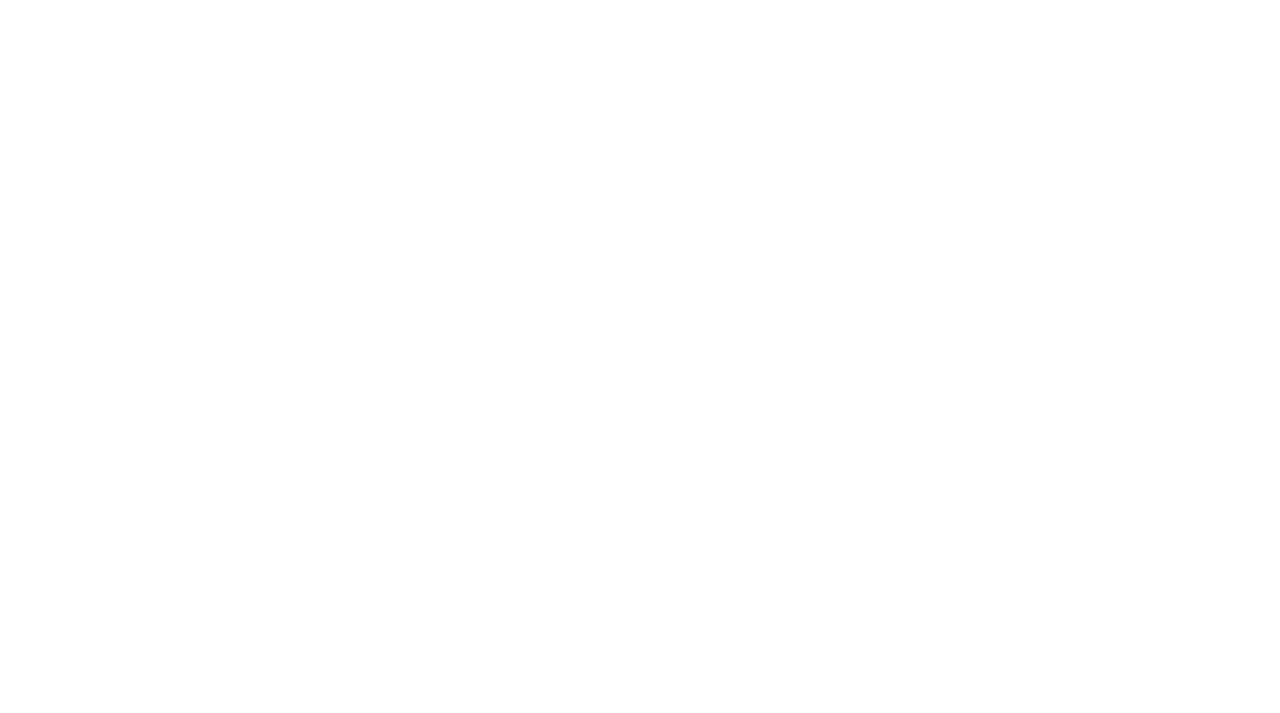
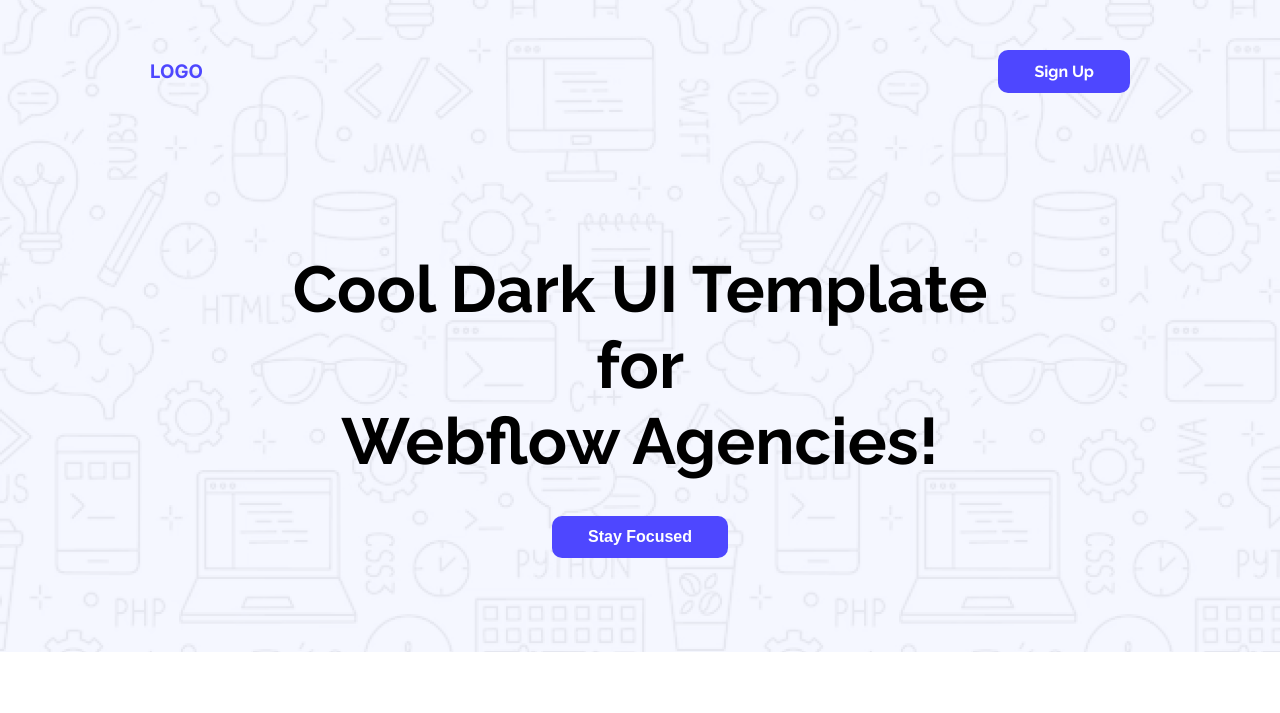
Before and after one commit to mdparvezcse/assignment-1, a plain HTML site: page index.html in a window 1280 px wide. Drawn offline with Linux system fonts and the light colour scheme.

Commit message:
add navigation var and banner

```diff
--- a/index.html
+++ b/index.html
@@ -4,9 +4,27 @@
     <meta charset="UTF-8">
     <meta name="viewport" content="width=device-width, initial-scale=1.0">
     <title>Landing launchpad</title>
+    <link rel="preconnect" href="https://fonts.googleapis.com">
+<link rel="preconnect" href="https://fonts.gstatic.com" crossorigin>
+<link href="https://fonts.googleapis.com/css2?family=Inter:ital,opsz,wght@0,14..32,100..900;1,14..32,100..900&display=swap" rel="stylesheet">
+<link rel="preconnect" href="https://fonts.googleapis.com">
+<link rel="preconnect" href="https://fonts.gstatic.com" crossorigin>
+<link href="https://fonts.googleapis.com/css2?family=Raleway:ital,wght@0,100..900;1,100..900&display=swap" rel="stylesheet">
+    <link rel="stylesheet" href="landing/styles.css">
 </head>
 <body>
-    <header>
+    <header class="header background">
+        <nav class="navigation">
+            <h3 class="header-title inter-font purple">LOGO</h3>
+            <button class="raleway-font button">Sign Up</button>
+        </nav>
+        <section class="banner raleway-font">
+            <div class="banner-content">
+                <h3 class="banner-title">Cool Dark UI Template for </h3>
+                <h3 class="banner-title">Webflow Agencies!</h3>
+                <button class="button">Stay Focused</button>
+            </div>
+        </section>
 
     </header>
     <main>
--- /dev/null
+++ b/landing/styles.css
@@ -0,0 +1,68 @@
+*{
+    margin: 0px;
+    padding: 0px;
+}
+/* font */
+
+.inter-font{
+  font-family: "Inter", sans-serif;
+  font-optical-sizing: auto;
+  font-style: normal;
+}
+
+.raleway-font{
+  font-family: "Raleway", sans-serif;
+  font-optical-sizing: auto;
+  font-style: normal;
+}
+/* share styles */
+.purple{
+    color: #4E47FF;
+}
+.button{
+    background-color: #4E47FF;
+    color: #FFFFFF;
+    padding: 12px 36px;
+    font-size: 16px;
+    font-weight: bold;
+    border-radius: 10px;
+    border: none;
+}
+/* navigation var styles */
+.header{
+    max-width: 1440px;
+    margin: 0px auto;
+}
+.navigation{
+    display: flex;
+    justify-content: space-between;
+    padding-top: 50px;
+    padding-left: 150px;
+    padding-right: 150px;
+    align-items: center;
+}
+header-title{
+    font-size: 34px;
+    font-weight: 900px;
+}
+/* banner section */
+.banner-content{
+    text-align: center;
+    padding-left: 267px;
+    padding-right: 267px;
+    padding-top: 158px;
+
+}
+.banner-title{
+    font-size: 65px;
+    font-weight: bold;
+}
+.background{
+    background-image: url(../Assets/Hero-bg.png);
+    background-repeat: no-repeat;
+    height: 698px;
+}
+.banner-content button{
+    margin-top: 37px;
+    margin-bottom: 152px;
+}
```
Also changed, not shown: Assets/Hero-bg.png (added), Assets/avatar.png (added), Assets/icon-star.png (added), Assets/wc-big.png (added), Assets/wc-mini.png (added).
